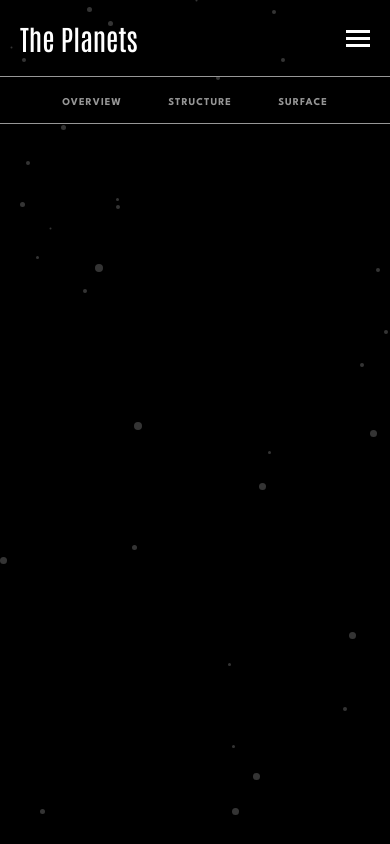
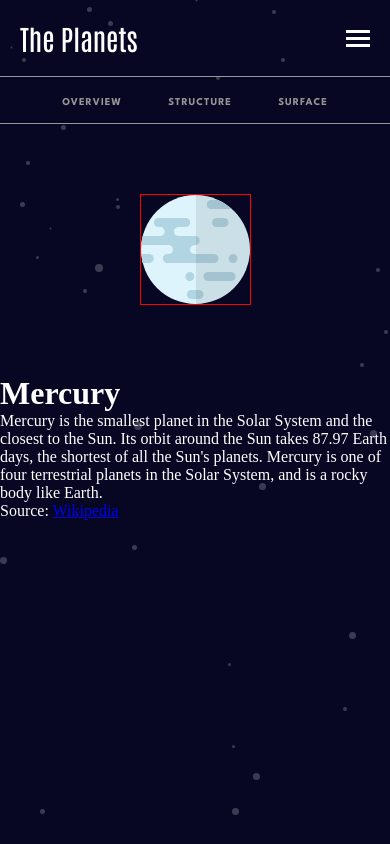
Before and after one commit to abiodunfreeman/planets-info-site, a React (Create React App) app: page / in a window 390 px wide. Built offline with nearby package versions, Linux system fonts and the light colour scheme.

Commit message:
css changes, conditional class added to <Main/>

```diff
--- a/src/App.css
+++ b/src/App.css
@@ -10,6 +10,6 @@
   min-height: 100vh;
   width: 100vw;
   /* border: 3px solid red; */
-  background-color: black;
+  background-color: #070724;
   background-image: url(./../public/assets/background-stars.svg);
 }
--- a/src/App.js
+++ b/src/App.js
@@ -1,13 +1,14 @@
+import { useState } from 'react';
 import './App.css';
 import Header from './components/js/Header';
 import Main from './components/js/Main';
 import data from "./data.json"
 function App() {
-
+  const [curPlanet, setCurPlanet] = useState(data[0])
   return (
     <div className="App">
       <Header data={data}/>
-      <Main data={data}/>
+      <Main data={data} planet={curPlanet}/>
     </div>
   );
 }
--- a/src/components/css/main.css
+++ b/src/components/css/main.css
@@ -1 +1 @@
-#main{color:white}#main #tabs{font-family:'League Spartan', sans-serif;color:#979797}#main #tabs h3:hover{color:white}@media (max-width: 450px){#main{border-top:1px solid #979797;padding-top:5px}#main #tabs{letter-spacing:1px;font-size:9px;padding:1rem;border-bottom:1px solid #979797;display:flex;justify-content:space-evenly;align-items:center}}
+#main{color:white}#main #tabs{font-family:'League Spartan', sans-serif;color:#979797}#main #tabs h3:hover{color:white}@media (max-width: 450px){#main{border-top:1px solid #979797;padding-top:5px;display:flex;flex-direction:column}#main img{border:1px solid red;margin:70px 0;align-self:center}#main #tabs{letter-spacing:1px;font-size:9px;padding:1rem;border-bottom:1px solid #979797;display:flex;justify-content:space-evenly;align-items:center}.Mercury img{width:111px;height:111px}.Venus img{width:154px;height:154px}}
--- a/src/components/js/Main.js
+++ b/src/components/js/Main.js
@@ -1,18 +1,26 @@
 import React from 'react'
 import "../css/main.css"
 export default function Main(props) {
-  const {data} = props
+  const {data, planet} = props
   let primaryColor;
+  console.log(planet.name)
 
   if (window.innerWidth <= 450){
      return (
-      <div id="main">
+      <div id="main" className={planet.name}>
         <div id="tabs">
           <h3>OVERVIEW</h3>
           <h3>STRUCTURE</h3>
           <h3>SURFACE</h3>
         </div>
-
+       <img
+        src={planet.images.planet}
+        />
+        <div className="main--desc">
+          <h1>{planet.name}</h1>
+          <p>{planet.overview.content}</p>
+          <p>Source: <a target="_blank" href={planet.overview.source}>Wikipedia</a></p>
+        </div>
       </div>
     )
   } else if (window.innerWidth <= 800){
--- a/src/components/scss/main.scss
+++ b/src/components/scss/main.scss
@@ -14,7 +14,13 @@
     #main{
       border-top: 1px solid #979797;
       padding-top: 5px;
-
+      display:flex;
+      flex-direction: column;
+     img{
+      border: 1px solid red;
+      margin: 70px 0;
+      align-self: center;
+     }
       #tabs{
         letter-spacing: 1px;
         font-size: 9px;
@@ -25,4 +31,16 @@
         align-items: center;
       }
     }
+    .Mercury {
+      img{
+        width:111px;
+        height:111px;
+      }
+    }
+    .Venus{
+      img{
+        width:154px;
+        height:154px;
+      }
+    }
   }
```
